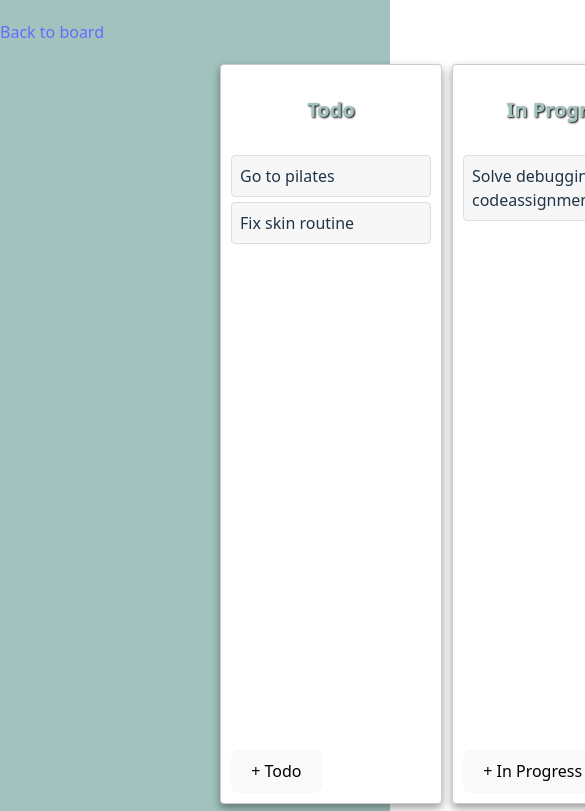
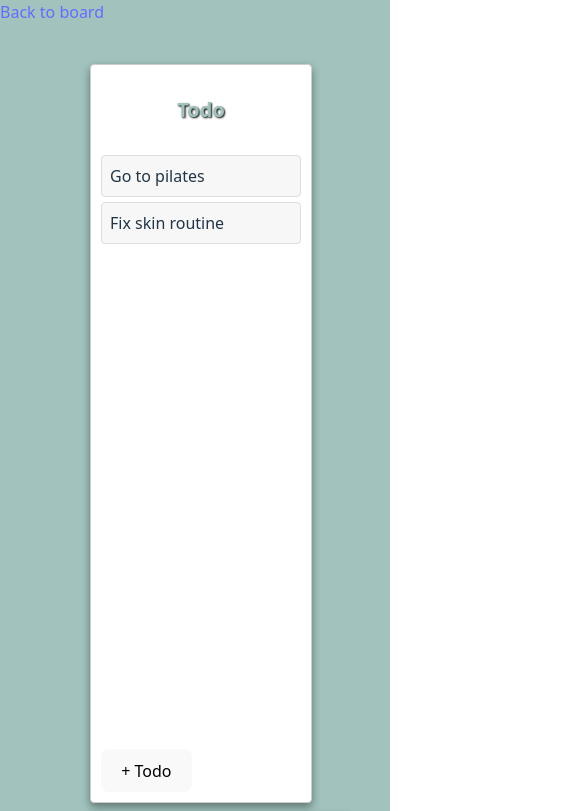
Before and after one commit to idasoderlund/kanbanboard-main-main, a React (Vite) app: page / in a window 390 px wide. Shown: the top 811 px of the page, 585 px wide, since content can reach past the window. Built offline with nearby package versions, Linux system fonts and the light colour scheme.

Commit message:
added media queris to columns

```diff
--- a/src/App.css
+++ b/src/App.css
@@ -1,3 +1,22 @@
 body {
   background-color: #a1c2bd;
 }
+
+.columns-container {
+  display: flex;
+  gap: 10px;
+  padding: 20px;
+}
+
+@media (max-width: 768px) {
+  .columns-container {
+    flex-wrap: wrap;
+    margin-left: 25px;
+  }
+}
+
+@media (min-width: 770px) {
+  .columns-container {
+    margin-left: 100px;
+  }
+}
--- a/src/Components/Board.tsx
+++ b/src/Components/Board.tsx
@@ -79,14 +79,15 @@ const Board: React.FC = () => {
       )}
       <DndContext onDragEnd={handleDragEnd}>
         <div
+          className="columns-container"
           style={{
             display: "flex",
             gap: "10px",
             padding: "20px",
             justifyContent: "space-around",
-            marginLeft: "200px",
           }}
         >
+          <div className="columns-container">
             {columnsToRender.map((col) => (
               <Column
                 key={col.id}
@@ -96,6 +97,7 @@ const Board: React.FC = () => {
               />
             ))}
           </div>
+        </div>
       </DndContext>
     </div>
   );
```
Lines whose indentation alone changed are shown as unchanged.
